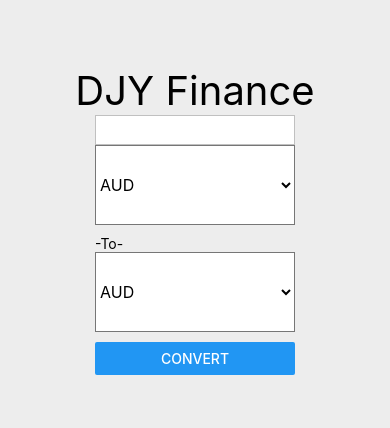
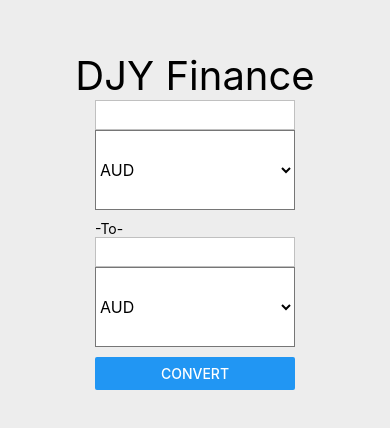
Before and after one commit to yashoss/DJYFinance, a React Native app: screen / in a window 390 px wide. Shown: the part 202-630 px from the top of the page. Built offline with nearby package versions, Linux system fonts and the light colour scheme.

Commit message:
update styles

```diff
--- a/conversion.js
+++ b/conversion.js
@@ -110,7 +110,7 @@ export default class Conversion extends React.Component{
         </View>
         <Text>-To-</Text>
         <View>
-          <Text>{this.state.newAmount}</Text>
+          <Text style={styles.numberDisplay}>{this.state.newAmount}</Text>
           <Picker
             style={styles.picker}
             itemStyle={{height: 80}}
--- a/styles.js
+++ b/styles.js
@@ -24,6 +24,7 @@ const styles = StyleSheet.create({
   },
   textInput: {
     alignSelf: 'center',
+    fontSize: 20,
     height: 30,
     width: WIDTH,
     textAlign: 'center',
@@ -31,6 +32,16 @@ const styles = StyleSheet.create({
     borderWidth: 0.5,
     borderColor: '#C0C0C0',
   },
+  numberDisplay: {
+    textAlign: 'center',
+    lineHeight: 30,
+    fontSize: 20,
+    height: 30,
+    width: WIDTH,
+    backgroundColor: '#FFF',
+    borderWidth: 0.5,
+    borderColor: '#C0C0C0',
+  }
 });
 
 export default styles;
```
